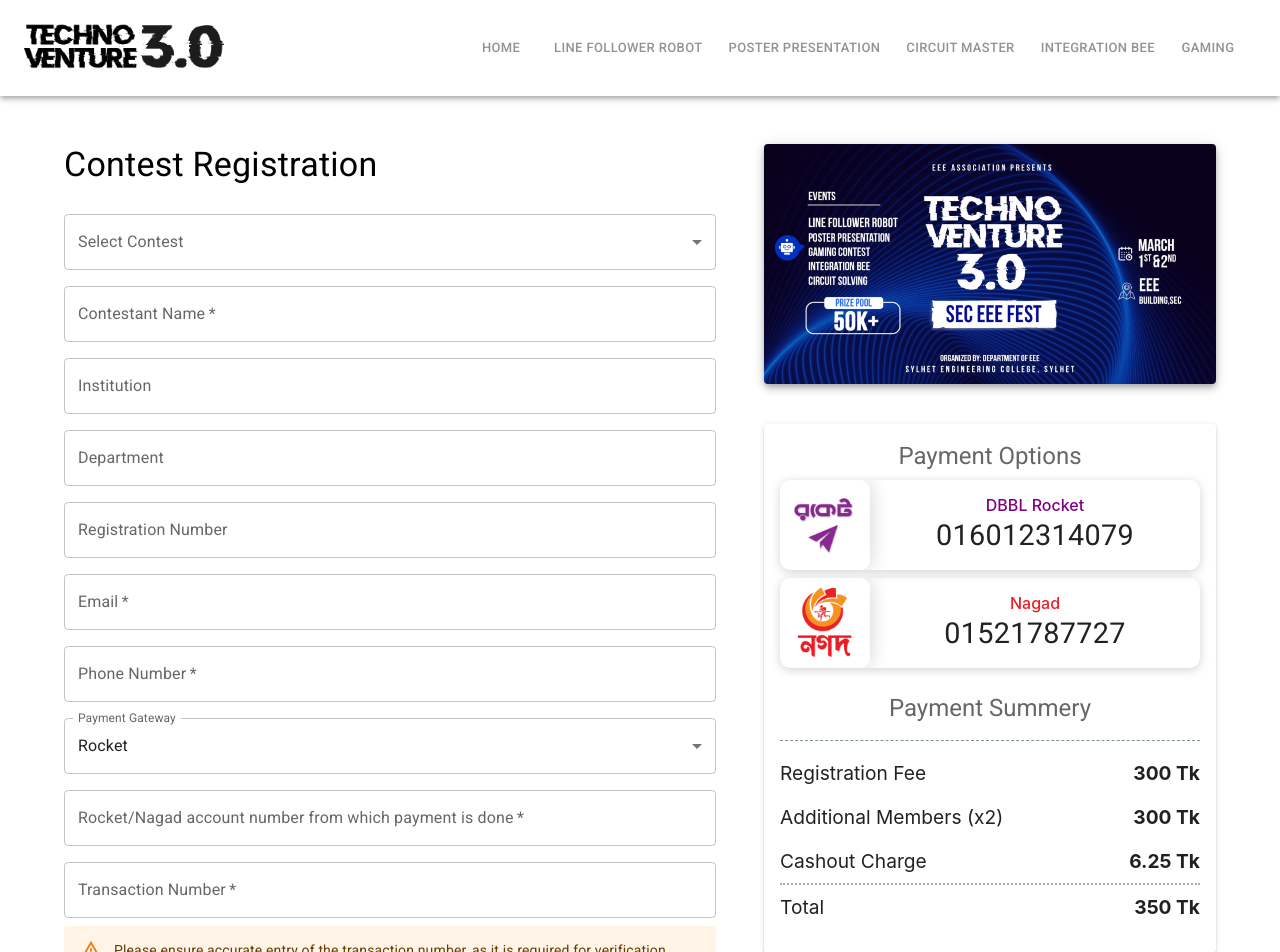
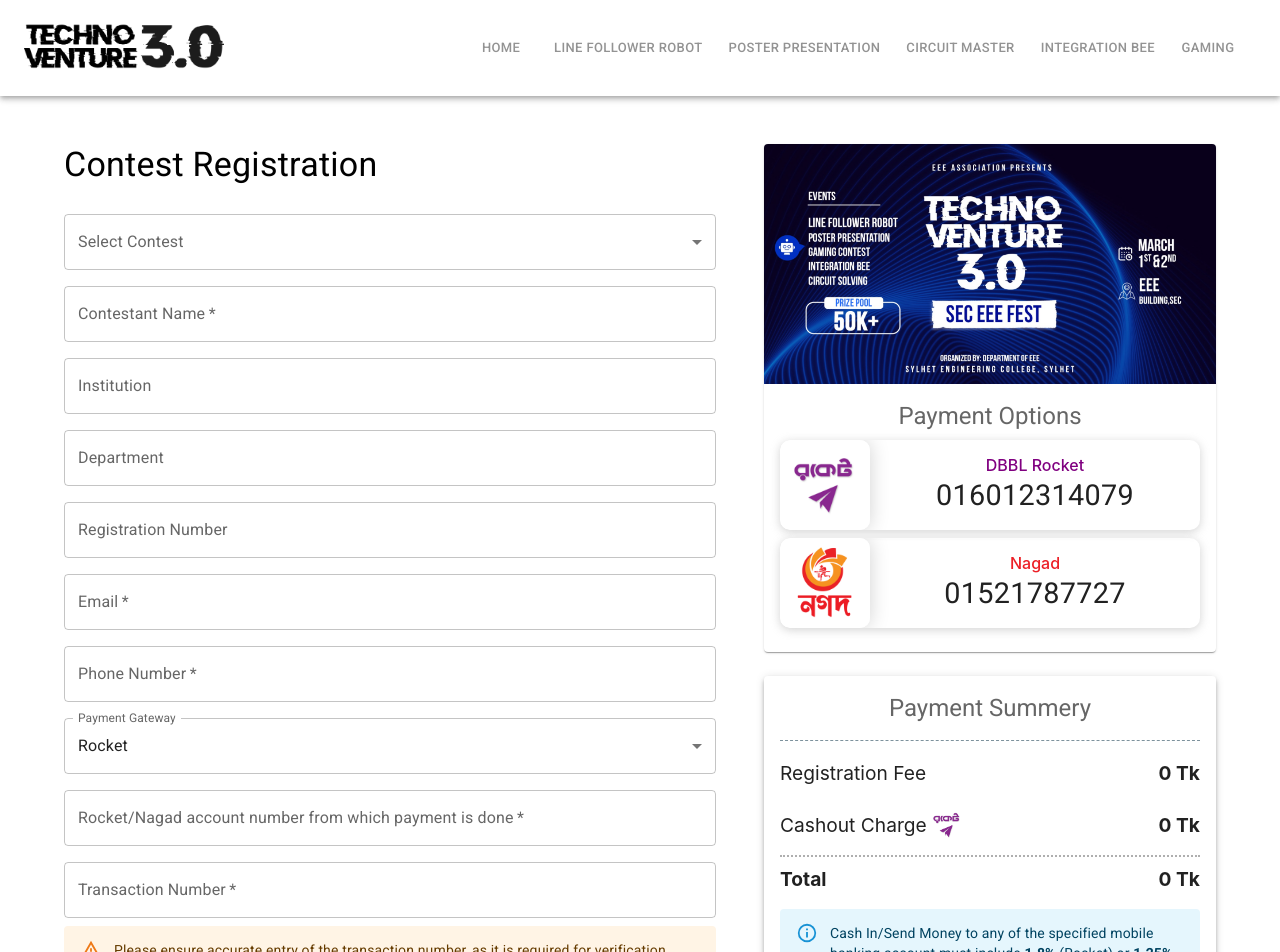
Before and after one commit to rnium/eeefest_frontend, a React (Create React App) app: page /register in a window 1280 px wide. Shown: the top 952 px of the page. Built offline with nearby package versions, Linux system fonts and the light colour scheme; a web font is replaced by a local one.

Commit message:
payment card

```diff
--- /dev/null
+++ b/src/components/PaymentSummery.jsx
@@ -0,0 +1,121 @@
+import React from 'react';
+import {
+    Card, CardContent, Typography, Box, Alert
+} from '@mui/material';
+
+const contests = {
+    'lfr': {
+        name: 'Line Follower Robot',
+        img_name: '001-robot.svg',
+        fee: 1200
+    },
+    'poster': {
+        name: 'Poster Presentation',
+        img_name: '002-poster.svg',
+        fee: 200
+    },
+    'integration': {
+        name: 'Integration Bee',
+        img_name: '004-math.svg',
+        fee: 100
+    },
+    'circuit-solve': {
+        name: 'Circuit Master',
+        img_name: '003-electrical-circuit_1.svg',
+        fee: 100
+    },
+    'gaming-fifa': {
+        name: 'Gaming Contest [FIFA]',
+        img_name: '006-game-controller-1.svg',
+        fee: 100
+    },
+    'gaming-chess': {
+        name: 'Gaming Contest [Chess]',
+        img_name: '006-game-controller-1.svg',
+        fee: 100
+    },
+}
+
+const cashout_fees = {
+    rocket: 1.8,
+    nagad: 1.25
+}
+
+const additional_member_fee = {
+    lfr: 500,
+}
+
+const PaymentSummery = ({ contest, members, gateway }) => {
+    const contest_data = contests?.[contest];
+    let reg_fee = contest_data?.fee;
+    let total = 0;
+    if (!reg_fee) {
+        reg_fee = 0
+    } else {
+        total += reg_fee;
+    }
+    const extra_members = members - 3;
+    let extra_member_fee = 0
+    if (extra_members > 0 && additional_member_fee?.[contest]) {
+        extra_member_fee = extra_members * additional_member_fee?.[contest]
+        total += extra_member_fee;
+    }
+    let cashout_charge = 0;
+    if (total > 0 && cashout_fees?.[gateway]) {
+        cashout_charge = (total / 100) * (cashout_fees?.[gateway]);
+        total += cashout_charge
+    }
+    return (
+        <Card elevation={4} sx={{ mt: 3 }} className="paymentSummaryCard">
+            <CardContent>
+                <Typography gutterBottom variant="h5" component="div" color="text.secondary" textAlign="center">
+                    Payment Summery
+                </Typography>
+
+                {
+                    contest_data !== undefined ?
+                        <Box className="selected-contest">
+                            <div className="contest-logo">
+                                <img src={"static/images/" + contest_data.img_name} alt="" />
+                            </div>
+                            <div className="info">
+                                <div className="title">{contest_data.name}</div>
+                                <div className="sub-title">৳ {reg_fee}</div>
+                            </div>
+                        </Box>
+                        : null
+                }
+                <Box className="pay-stats">
+                    <div className="item">
+                        <div className="label">Registration Fee</div>
+                        <div className="value">{reg_fee} Tk</div>
+                    </div>
+                    {
+                        extra_members > 0 ?
+                            <div className="item">
+                                <div className="label">Additional Members (x{extra_members})</div>
+                                <div className="value">{extra_member_fee} Tk</div>
+                            </div>
+                            : null
+                    }
+                    <div className="item cashout">
+                        <div className="label">
+                            <span>Cashout Charge</span>
+                            <img src={"static/images/" + gateway + ".png"} alt="icon" className='icon' />
+                        </div>
+                        <div className="value">{cashout_charge} Tk</div>
+                    </div>
+                    <div className="item">
+                        <div className="label"><b>Total</b></div>
+                        <div className="value">{total} Tk</div>
+                    </div>
+                </Box>
+                <Alert severity='info' sx={{ mt: 1 }} >
+                    Cash In/Send Money to any of the specified mobile banking account must include <b>1.8%</b> (Rocket) or <b>1.25%</b> (Nagad) Cash Out charge regarding your registration fee.
+                </Alert>
+            </CardContent>
+        </Card>
+    )
+}
+
+export default PaymentSummery
--- a/src/pages/Register.jsx
+++ b/src/pages/Register.jsx
@@ -2,33 +2,15 @@
 import {
     TextField, Button, Typography, Container, FormControl,
     Select, Grid, MenuItem, Card, CardMedia, CardContent,
-    ListItem, List, Alert, Box
+    Alert, Box
 } from '@mui/material';
 import InputLabel from '@mui/material/InputLabel';
 import axios from 'axios';
 import * as urls from '../backendUrls'
 import '../styles/register.css'
+import PaymentSummery from '../components/PaymentSummery';
 // import { makeStyles } from '@mui/styles';
 
-
-const contest_fee = {
-    'lfr': 1200,
-    'poster': 200,
-    'integration': 100,
-    'circuit-solve': 100,
-    'gaming-fifa': 100,
-    'gaming-chess': 100,
-}
-
-const cashout_fees = {
-    rocket: 1.8,
-    nagad: 1.25
-}
-
-const additional_member_fee = {
-    lfr: 500,
-    poster: 50
-}
 
 function getCookie(name) {
     let cookieValue = null;
@@ -91,7 +73,7 @@
 
     const handleChange = (e) => {
         let { name, value } = e.target;
-        if (name === 'group_members_count') {
+        if (name === 'group_members_count' && formData.contest === 'poster') {
             value = parseInt(value);
             if (isNaN(value)) {
                 value = ''
@@ -99,6 +81,12 @@
                 alert("Maximum of 3 members can participate in a group for poster presentation!")
                 return
             }
+        } else if (name === 'contest' && value === "poster" && formData.group_members_count > 3) {
+            // alert("Maximum of 3 members can participate in a group for poster presentation!");
+            setFormData({
+                ...formData,
+                group_members_count: 3
+            })
         }
         setFormData((prevData) => ({
             ...prevData,
@@ -369,11 +357,6 @@
         )
     }
 
-    let selectedContestFee = formData.contest ? contest_fee[formData.contest] : 0;
-
-    if (!isNaN(formData.group_members_count) && formData.group_members_count > 3) {
-        selectedContestFee += (formData.group_members_count - 3) * additional_member_fee[formData.contest];
-    }
     if (isSubmitted) {
         return (
             <Container sx={{ mb: 10 }}>
@@ -548,17 +531,15 @@
                     </form>
                 </Grid>
                 <Grid item xs={12} md={5}>
-                    <Card elevation={5}>
+                    <Card elevation={1}>
                         <CardMedia
                             component="img"
                             alt="Banner"
                             height="240"
                             image="static/images/banner.jpg"
                         />
-                    </Card>
-                    <Card elevation={2} sx={{ mt: 5 }}>
                         <CardContent>
-                            <Typography gutterBottom variant="h5" component="div" color="text.secondary" textAlign="center">
+                        <Typography gutterBottom variant="h5" component="div" color="text.secondary" textAlign="center">
                                 Payment Options
                             </Typography>
                             <Box className="account-info rocket">
@@ -579,33 +560,13 @@
                                     </Typography>
                                 </div>
                             </Box>
-                            <Typography sx={{ mt: 3 }} gutterBottom variant="h5" component="div" color="text.secondary" textAlign="center">
-                                Payment Summery
-                            </Typography>
-                            <Alert severity='info' sx={{ mt: 1, display: 'none' }} >
-                                Cash In/Send Money to any of the specified mobile banking account must include <b>1.8%</b> (Rocket) or <b>1.25%</b> (Nagad) Cash Out charge regarding your registration fee.
-                            </Alert>
-                            <Box className="pay-stats">
-                                <div className="item">
-                                    <div className="label">Registration Fee</div>
-                                    <div className="value">300 Tk</div>
-                                </div>
-                                <div className="item">
-                                    <div className="label">Additional Members (x2)</div>
-                                    <div className="value">300 Tk</div>
-                                </div>
-                                <div className="item">
-                                    <div className="label">Cashout Charge</div>
-                                    <div className="value">6.25 Tk</div>
-                                </div>
-                                <div className="item">
-                                    <div className="label">Total</div>
-                                    <div className="value">350 Tk</div>
-                                </div>
-                            </Box>
-
                         </CardContent>
                     </Card>
+                    <PaymentSummery
+                        contest={formData.contest}
+                        members={formData.group_members_count}
+                        gateway={formData.gateway}
+                    />
 
                 </Grid>
             </Grid>
--- a/src/styles/register.css
+++ b/src/styles/register.css
@@ -49,9 +49,43 @@
 .pay-stats .item .label, .pay-stats .item .value {
   font-size: 1.2rem;
 }
+.pay-stats .item .label img.icon {
+  width: 40px;
+  border-radius: 5px;
+}
 .pay-stats .item .value {
   font-weight: bold;
 }
 .pay-stats .item:last-of-type {
   border-top: 2px dotted rgb(175, 175, 175);
+}
+.pay-stats .item.cashout .label {
+  display: flex;
+  flex-direction: row;
+  justify-content: center;
+  align-items: center;
+}
+
+.selected-contest {
+  display: flex;
+  flex-direction: row;
+  justify-content: center;
+  align-items: center;
+  justify-content: flex-start;
+  padding: 7px;
+  border-radius: 5px;
+  background-image: linear-gradient(to right, rgba(0, 140, 255, 0.3), rgba(0, 64, 255, 0.3));
+}
+.selected-contest .contest-logo {
+  margin-right: 1rem;
+}
+.selected-contest .contest-logo img {
+  width: 50px;
+}
+.selected-contest .info .title {
+  color: rgb(55, 67, 123);
+  font-weight: bold;
+}
+.selected-contest .info .sub-title {
+  font-family: "Montserrat", sans-serif;
 }/*# sourceMappingURL=register.css.map */
--- a/src/styles/register.scss
+++ b/src/styles/register.scss
@@ -50,6 +50,12 @@
         .label, .value {
             font-size: 1.2rem;
         }
+        .label {
+            img.icon {
+                width: 40px;
+                border-radius: 5px;
+            }
+        }
         .value {
             font-weight: bold;
         }
@@ -57,4 +63,34 @@
             border-top: 2px dotted rgb(175, 175, 175);
         }
     }
+    .item.cashout {
+        .label {
+            @include flexer(row);
+        }
+    }
 }
+
+
+
+.selected-contest {
+    @include flexer(row);
+    justify-content: flex-start;
+    padding: 7px;
+    border-radius: 5px;
+    background-image: linear-gradient(to right, rgba(0, 140, 255, 0.3), rgba(0, 64, 255, 0.3));
+    .contest-logo {
+        margin-right: 1rem;
+        img {
+            width: 50px;
+        }
+    }
+    .info {
+        .title {
+            color: rgb(55, 67, 123);
+            font-weight: bold;
+        }
+        .sub-title {
+            font-family: "Montserrat", sans-serif;
+        }
+    }
+}
```
Also changed, not shown: src/styles/hero.css (+142 -142 lines), 2 other files (tests, documents, lock files or other folders).
